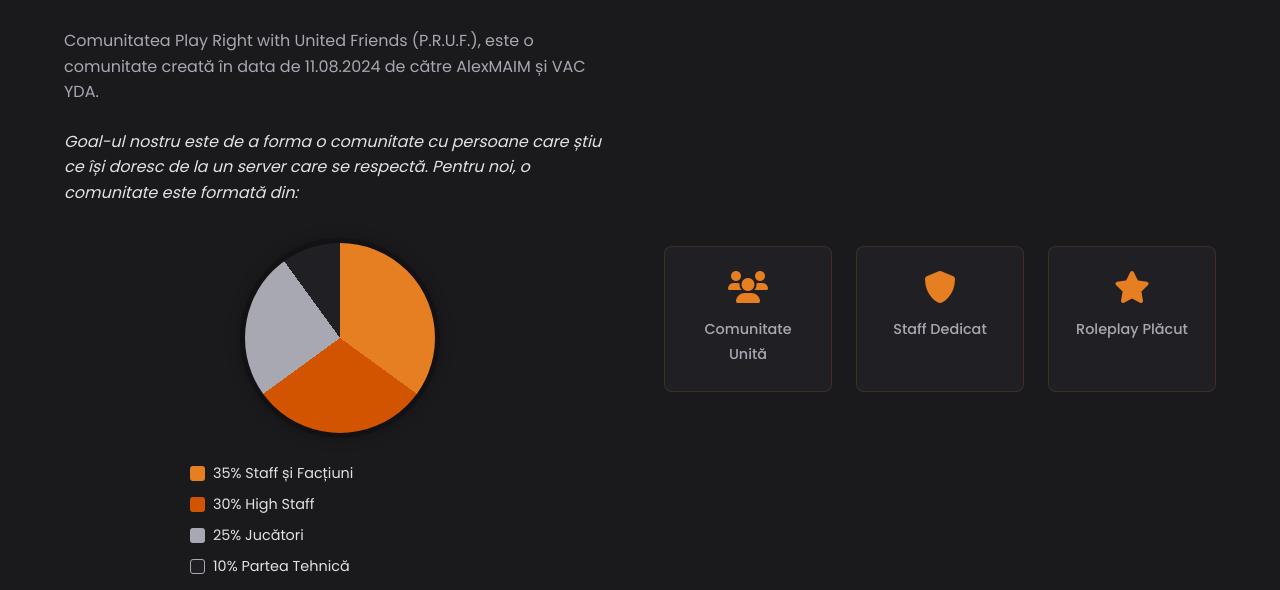
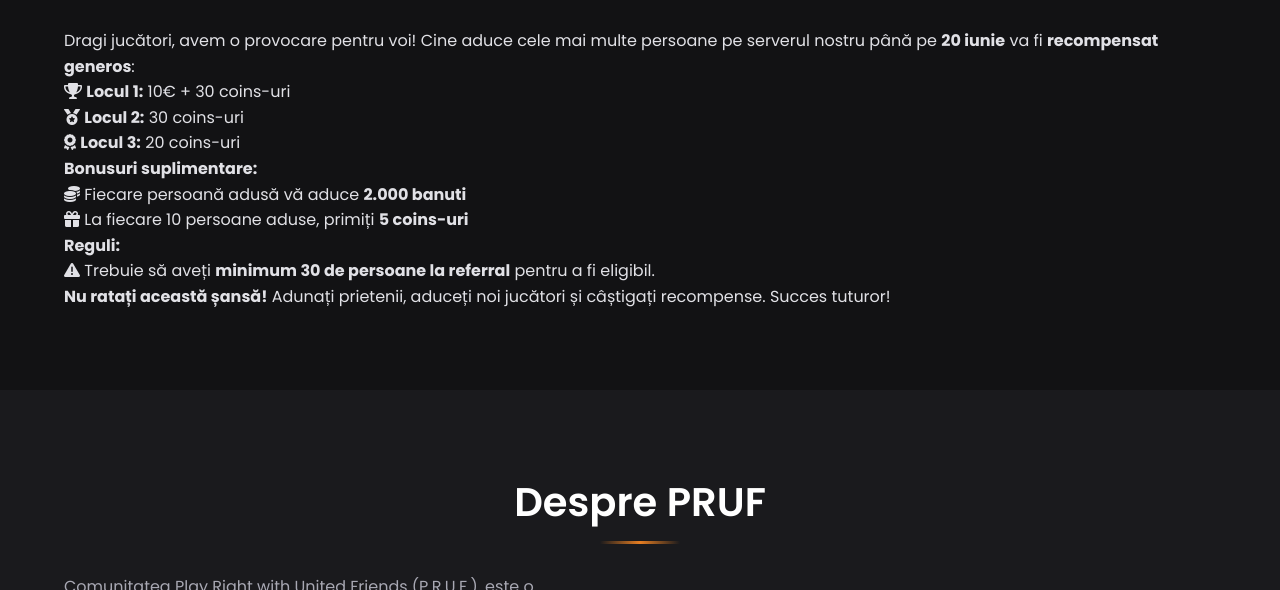
Before and after one commit to AlexMAIM/prufweb, a plain HTML site: page index.html in a window 1280 px wide. Shown: the part 636-1226 px from the top of the page. Drawn offline with Linux system fonts and the light colour scheme.

Commit message:
Update index.html

```diff
--- a/index.html
+++ b/index.html
@@ -56,6 +56,32 @@
                         <i class="fab fa-discord"></i> Intră pe Discord
                     </a>
                 </div>
+            </div>
+        </section>
+
+        <section id="event" class="event section">
+            <div class="container">
+                <h2 class="section-title">Concurs Referral FiveM</h2>
+                <p class="event__description">
+                    Dragi jucători, avem o provocare pentru voi! <span class="highlight">Cine aduce cele mai multe persoane pe serverul nostru până pe <strong>20 iunie</strong></span> va fi <strong>recompensat generos</strong>:
+                </p>
+                <ul class="event__rewards">
+                    <li><i class="fas fa-trophy"></i> <strong>Locul 1:</strong> 10€ + 30 coins-uri</li>
+                    <li><i class="fas fa-medal"></i> <strong>Locul 2:</strong> 30 coins-uri</li>
+                    <li><i class="fas fa-award"></i> <strong>Locul 3:</strong> 20 coins-uri</li>
+                </ul>
+                <p class="event__bonus">
+                    <strong>Bonusuri suplimentare:</strong><br>
+                    <i class="fas fa-coins"></i> Fiecare persoană adusă vă aduce <strong>2.000 banuti</strong><br>
+                    <i class="fas fa-gift"></i> La fiecare 10 persoane aduse, primiți <strong>5 coins-uri</strong>
+                </p>
+                <p class="event__rules">
+                    <strong>Reguli:</strong><br>
+                    <i class="fas fa-exclamation-triangle"></i> Trebuie să aveți <strong>minimum 30 de persoane la referral</strong> pentru a fi eligibil.
+                </p>
+                <p class="event__cta">
+                    <strong>Nu ratați această șansă!</strong> Adunați prietenii, aduceți noi jucători și câștigați recompense. <span class="highlight">Succes tuturor!</span>
+                </p>
             </div>
         </section>
 
```
